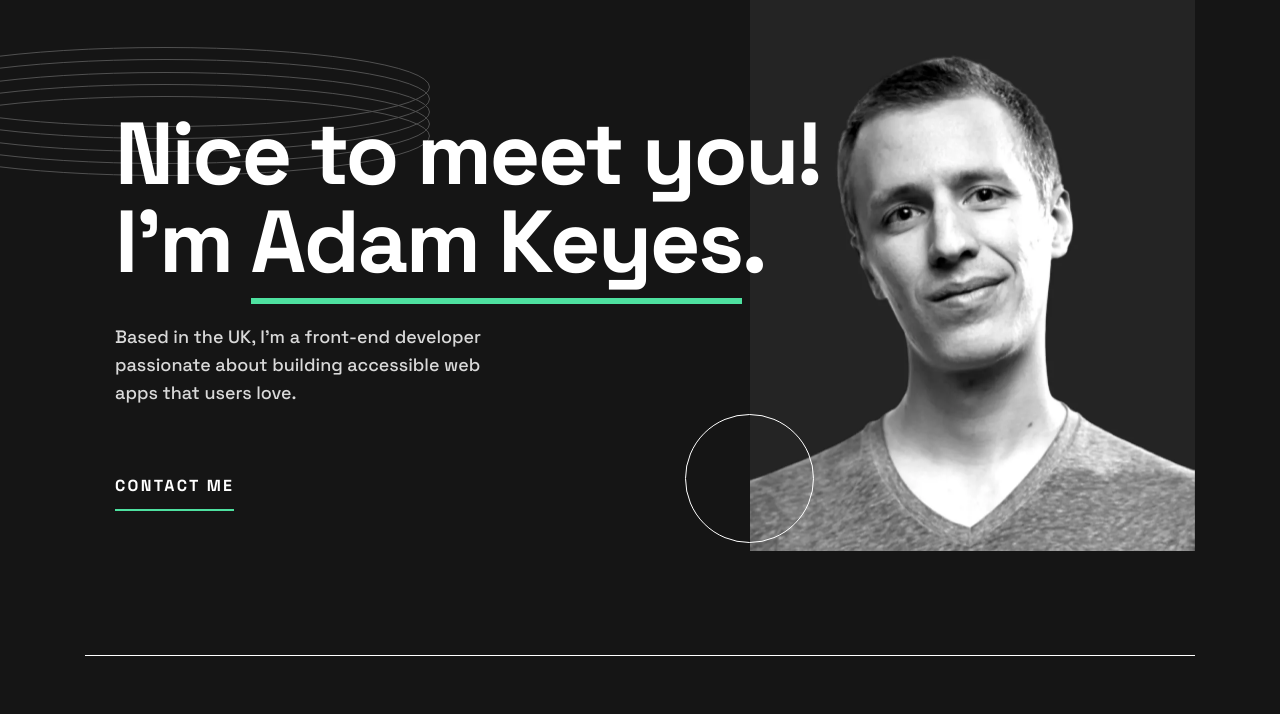
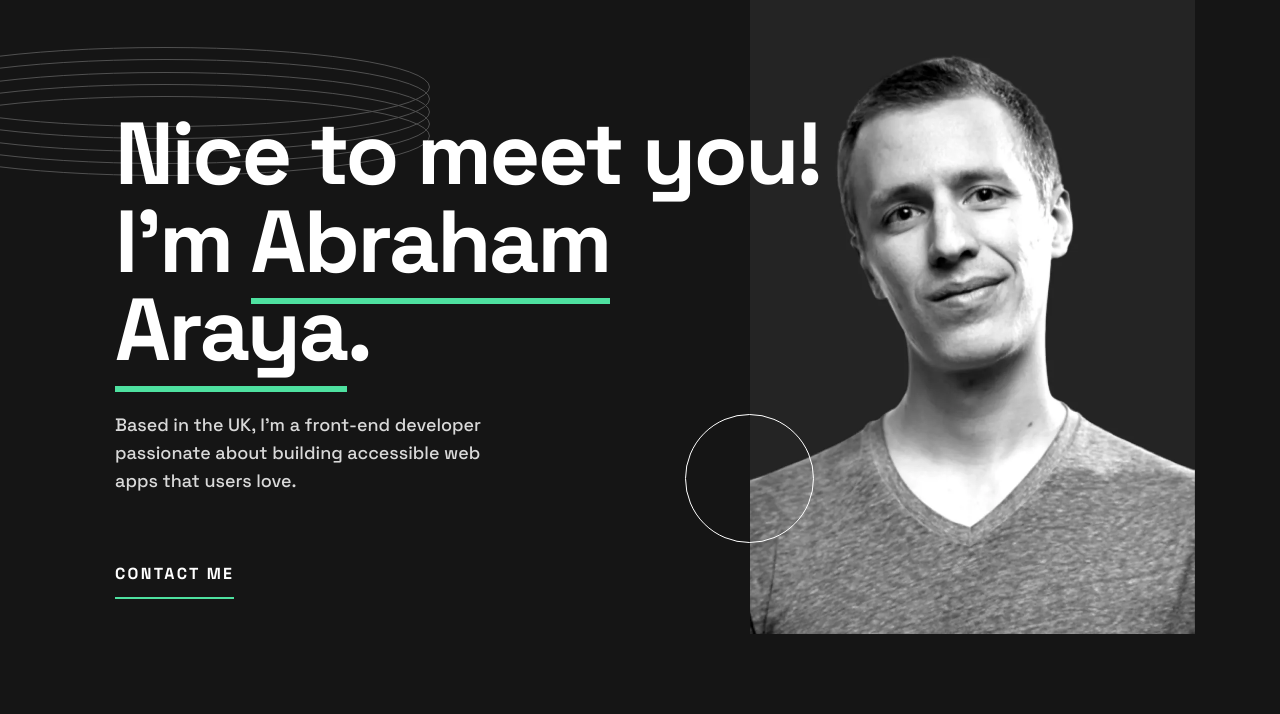
Before and after one commit to Abrham007/my-portfolio-site, a website: page index.html in a window 1280 px wide. Shown: the part 86-800 px from the top of the page. Drawn offline with Linux system fonts and the light colour scheme.

```diff
--- a/index.html
+++ b/index.html
@@ -116,7 +116,7 @@
         <div class="header__text">
           <h1 class="text-H-XL">
             Nice to meet you! I'm
-            <span class="header__important">Adam Keyes</span>.
+            <span class="header__important">Abraham Araya</span>.
           </h1>
           <p class="header__p text-B-M">
             Based in the UK, I'm a front-end developer passionate about building
```
